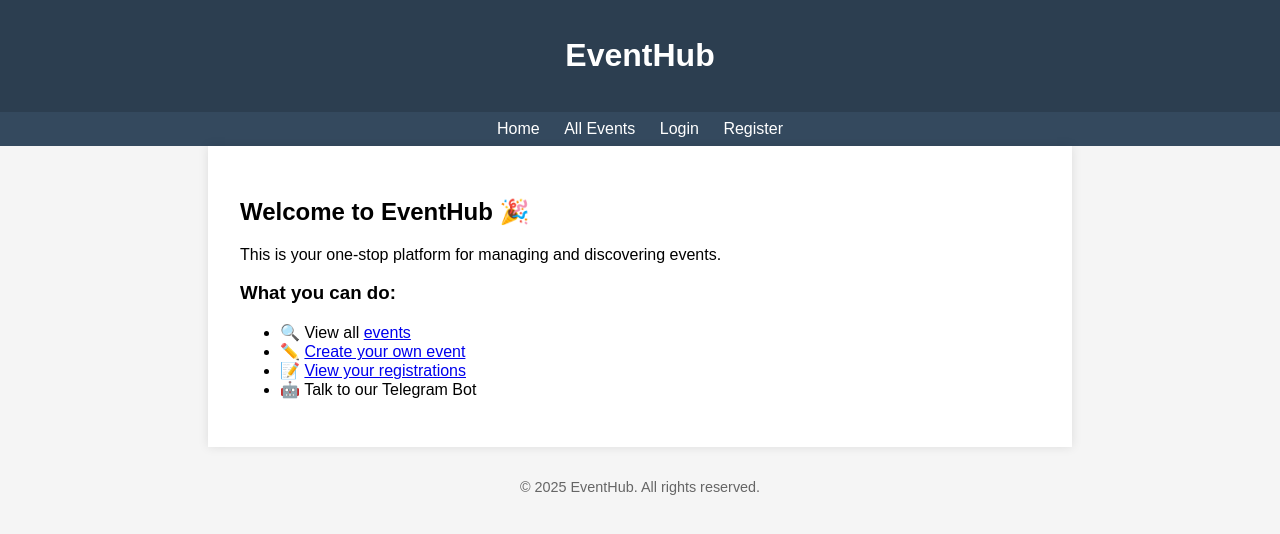
After one commit to Ritik-Tayal/Event-Manager, a Django app: page / in a window 1280 px wide. The commit adds this page. Shown: the top 534 px of the page. Run offline with Django 5.2, Linux system fonts and the light colour scheme; parts of the project's set-up code (start-up, migrations or seed data) failed here and were passed over.

Commit message:
format changes

```diff
--- a/manager/event/urls.py
+++ b/manager/event/urls.py
@@ -7,9 +7,11 @@ from .views import (
     RegistrationCreateView,
     MyRegistrationsView,
     UserRegisterView,
+    HomePageView,
 )
 
 urlpatterns = [
+    path('',HomePageView.as_view(),name='home'),
     path('events/', EventListView.as_view(), name='event-list'),
     path('events/<int:pk>/', EventDetailView.as_view(), name='event-detail'),
     path('events/create/', EventCreateView.as_view(), name='event-create'),
--- a/manager/event/views.py
+++ b/manager/event/views.py
@@ -7,6 +7,8 @@ from django.contrib.auth import login
 from django.contrib.auth.forms import UserCreationForm, AuthenticationForm
 from django.views.generic import FormView
 from .tasks import send_registration_confirmation
+from django.views.generic import TemplateView
+
 
 class EventListView(View):
     def get(self, request):
@@ -36,12 +38,20 @@ class RegistrationCreateView(LoginRequiredMixin, View):
     def post(self, request):
         form = RegistrationForm(request.POST)
         if form.is_valid():
+            event = form.cleaned_data['event']
+            already_registered = Registration.objects.filter(user=request.user, event=event).exists()
+            if already_registered:
+                return render(request, 'events/register_event.html', {
+                    'form': form,
+                    'error': 'You are already registered for this event.'
+                })
             reg = form.save(commit=False)
             reg.user = request.user
             reg.save()
             send_registration_confirmation.delay(reg.id)
             return redirect('my-registrations')
         return render(request, 'events/register_event.html', {'form': form})
+
 
 class MyRegistrationsView(LoginRequiredMixin, View):
     def get(self, request):
@@ -57,3 +67,6 @@ class UserRegisterView(FormView):
         user = form.save()
         login(self.request, user)
         return super().form_valid(form)
+
+class HomePageView(TemplateView):
+    template_name = 'home.html'
--- a/manager/manager/settings.py
+++ b/manager/manager/settings.py
@@ -27,7 +27,7 @@ BASE_DIR = Path(__file__).resolve().parent.parent
 SECRET_KEY = os.getenv('SECRET_KEY')
 
 # SECURITY WARNING: don't run with debug turned on in production!
-DEBUG = True
+DEBUG = False
 
 ALLOWED_HOSTS = ['*']
 
--- a/manager/templates/base.html
+++ b/manager/templates/base.html
@@ -18,6 +18,7 @@
     {% if not request.path == '/login/' and not request.path == '/register/' %}
         <header><h1>EventHub</h1></header>
         <nav>
+            <a href="/">Home</a>
             <a href="/events/">All Events</a>
             {% if user.is_authenticated %}
                 <a href="/events/create/">Create Event</a>
--- a/manager/templates/events/register_event.html
+++ b/manager/templates/events/register_event.html
@@ -4,7 +4,11 @@
 <h2>Register for Event</h2>
 <form method="post">
     {% csrf_token %}
+
     {{ form.as_p }}
     <button type="submit">Register</button>
 </form>
+{% if error %}
+    <p style="color: red;">{{ error }}</p>
+{% endif %}
 {% endblock %}
--- /dev/null
+++ b/manager/templates/home.html
@@ -0,0 +1,16 @@
+{% extends 'base.html' %}
+
+{% block title %}Welcome to EventHub{% endblock %}
+
+{% block content %}
+<h2>Welcome to EventHub 🎉</h2>
+<p>This is your one-stop platform for managing and discovering events.</p>
+
+<h3>What you can do:</h3>
+<ul>
+    <li>🔍 View all <a href="{% url 'event-list' %}">events</a></li>
+    <li>✏️ <a href="{% url 'event-create' %}">Create your own event</a></li>
+    <li>📝 <a href="{% url 'my-registrations' %}">View your registrations</a></li>
+    <li>🤖 Talk to our Telegram Bot</li>
+</ul>
+{% endblock %}
```
Also changed, not shown: manager/db.sqlite3.
